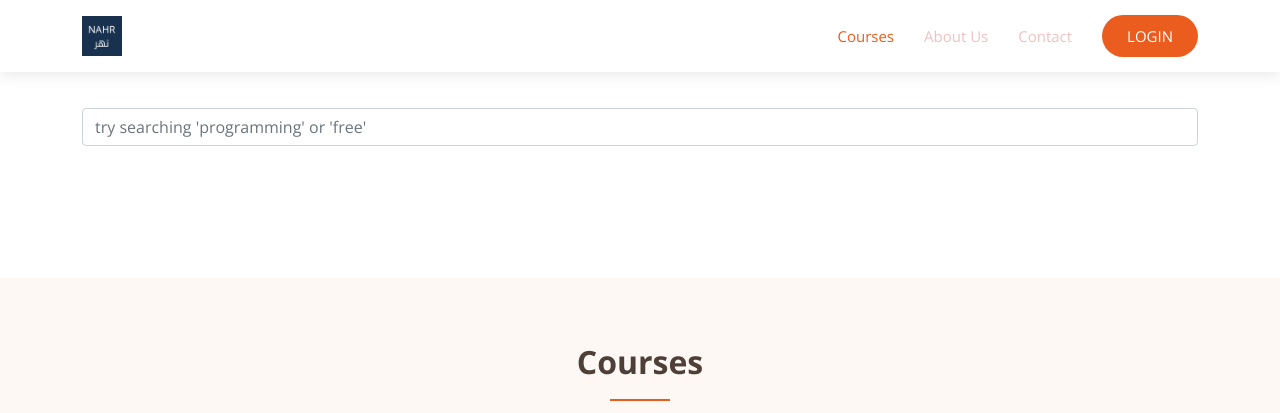
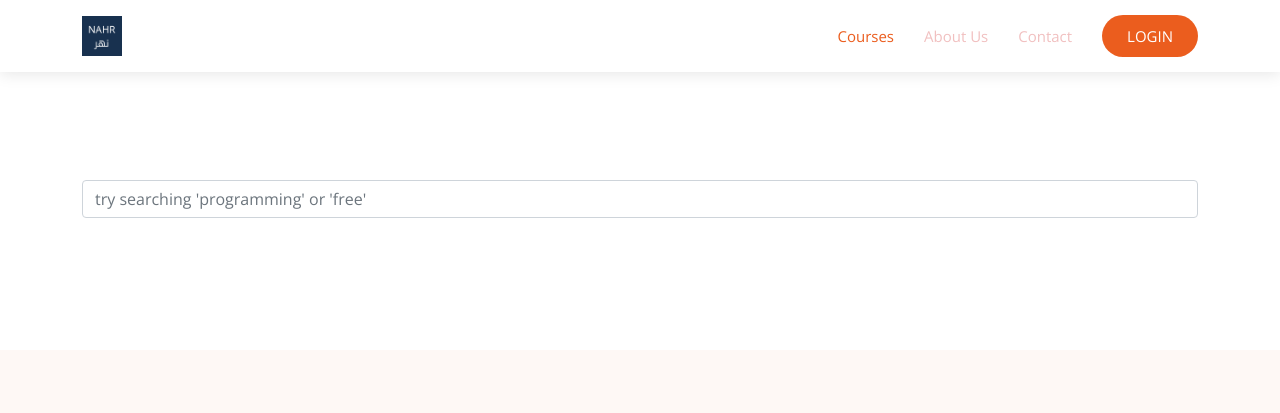
Before and after one commit to jennansowayan/NAHR, a Django app: page /courses/ in a window 1280 px wide. Shown: the top 413 px of the page. Run offline with Django 3.2, Linux system fonts and the light colour scheme; some libraries are stand-ins or nearby versions.

Commit message:
search engine edit

```diff
--- a/courses/templates/courses.html
+++ b/courses/templates/courses.html
@@ -71,7 +71,6 @@
 
           {% if user.is_authenticated %}
 
-
           <span><a href=logout/> Logout</a></span>
           <span><a href=profile/> Profile &nbsp &nbsp</a></span>
           <br><br>
@@ -91,11 +90,10 @@
 
   <!-- ======= search Section ======= -->
   <section class="align-items-center">
-
-    <div class="container container-sm">
-      <br>
-      <br>
+    <br>
+    <div class="container-sm align-center-center">
       <div class="form-outline">
+        <br><br><br><br>
         <input class="form-control" id="myInput" type="text" placeholder="try searching 'programming' or 'free'">
       </div>
     </div>
```
Also changed, not shown: db.sqlite3.
